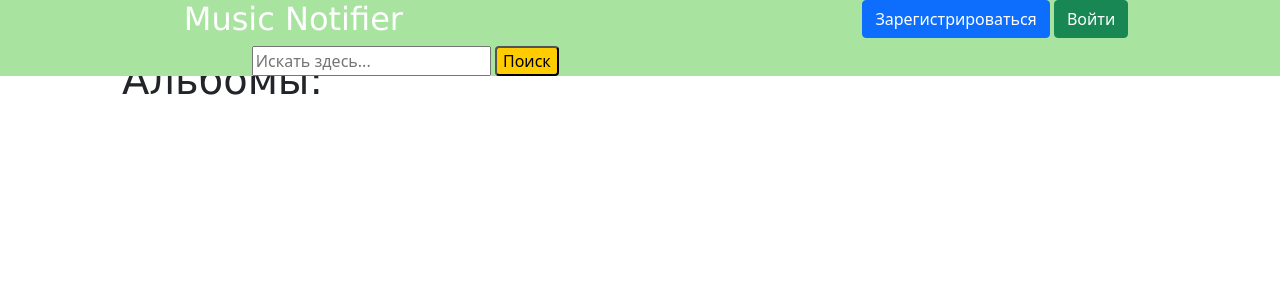
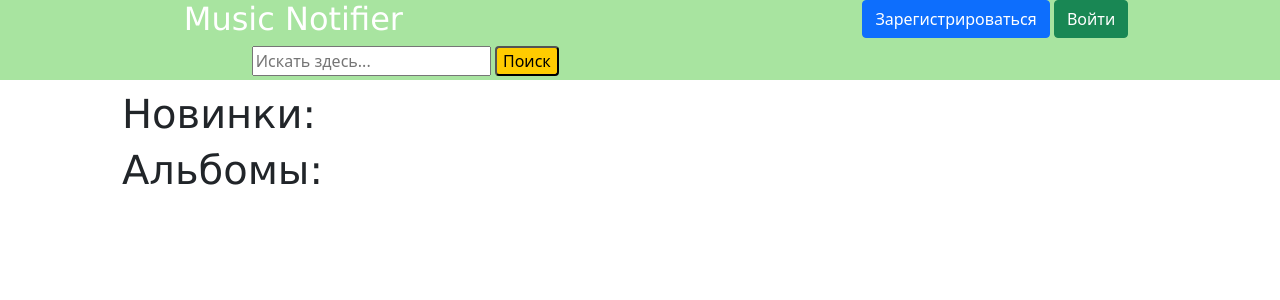
Before and after one commit to Bulbanator123/music_notifier_website, a Flask app: page / in a window 1280 px wide. Shown: the top 300 px of the page. Run offline with Flask 3, Linux system fonts and the light colour scheme; data that the repository does not hold is empty.

Commit message:
фикс header

```diff
--- a/requirements.txt
+++ b/requirements.txt
@@ -4,3 +4,4 @@ python-dotenv
 sqlalchemy
 sqlalchemy_serializer
 flask_wtf
+flask_login
--- a/static/main.css
+++ b/static/main.css
@@ -1,5 +1,9 @@
 @import url("https://fonts.googleapis.com/css?family=Montserrat:700,900&subset=cyrillic");
 @import url('https://fonts.googleapis.com/css?family=Open+Sans:300,300i,400,400i,700,700i&subset=cyrillic');
+
+body {
+  margin: 0; /* обнулим отступы*/
+}
 
 @keyframes header_anim {
   from {
@@ -14,10 +18,15 @@
 header{
     position: fixed;
     width: 100%;
+    height: 80px;
     background: #a8e4a0;
     padding-top: 0;
     display: flex;
     justify-content: space-around;
+}
+
+.under_header{
+    padding-top: 90px;
 }
 
 
--- a/templates/base.html
+++ b/templates/base.html
@@ -28,6 +28,8 @@
         </p>
     {% endif %}
   </header>
+  <div class="under_header">
+  </div>
   <main role="main" class="container">
     {% block content %}{% endblock %}
   </main>
--- a/templates/index_music.html
+++ b/templates/index_music.html
@@ -1,6 +1,7 @@
 {% extends "base.html" %}
 
 {% block content %}
+<div>
     <h1>Новинки:</h1>
     <div class="container text-center">
      <div class="row">
@@ -13,6 +14,8 @@
      {% endfor %}
      </div>
     </div>
+</div>
+<div>
     <h1>Альбомы:</h1>
     <div class="container text-center">
      <div class="row">
@@ -25,4 +28,5 @@
      {% endfor %}
      </div>
     </div>
+</div>
 {% endblock %}
```
Lines whose indentation alone changed are shown as unchanged.
